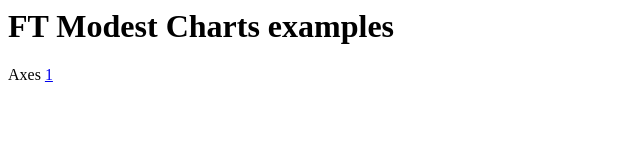
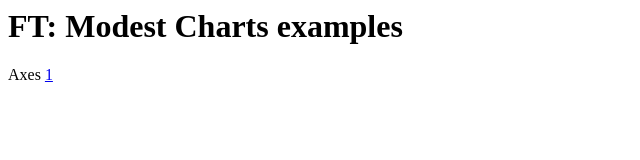
Before and after one commit to ft-interactive/ft-chart-examples, a website: page index.html in a window 1280 px wide. Shown: the whole page, without its empty margins (0-640 px from the left). Drawn offline with Linux system fonts and the light colour scheme.

Commit message:
small change to title

```diff
--- a/index.html
+++ b/index.html
@@ -3,7 +3,7 @@
 	<title></title>
 </head>
 <body>
-	<h1>FT Modest Charts examples</h1>
+	<h1>FT: Modest Charts examples</h1>
 	Axes <a href="app/axes-example1.html">1</a>
 </body>
 </html>
```
